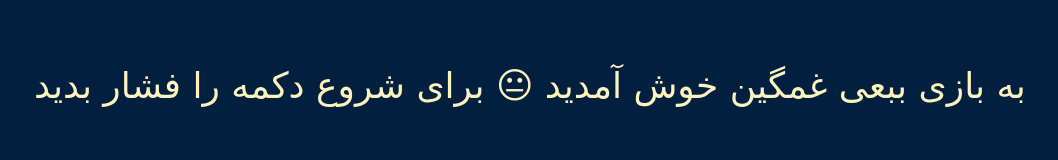
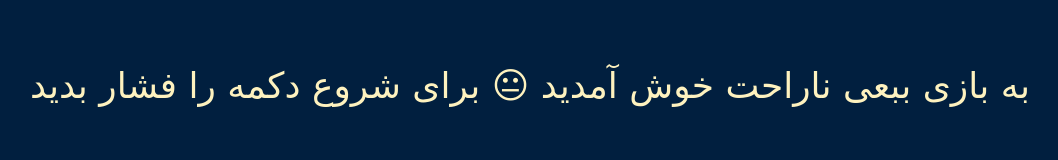
Before and after one commit to khashayar-h/sad-sheep, a plain HTML site: page index.html in a window 1280 px wide. Shown: the top 160 px of the page, without its empty margins (119-1177 px from the left). Drawn offline with nearby package versions, Linux system fonts and the light colour scheme; a web font is replaced by a local one.

Commit message:
changed title

```diff
--- a/index.html
+++ b/index.html
@@ -3,7 +3,7 @@
 
 <head>
   <meta charset="utf-8">
-  <title>Simon</title>
+  <title>بازی ببعی ناراحت</title>
   <meta name="theme-color" content="#011F3F">
   <link href="https://cdn.jsdelivr.net/npm/bootstrap@5.2.3/dist/css/bootstrap.min.css" rel="stylesheet" integrity="sha384-rbsA2VBKQhggwzxH7pPCaAqO46MgnOM80zW1RWuH61DGLwZJEdK2Kadq2F9CUG65" crossorigin="anonymous">
   <link rel="stylesheet" href="styles.css">
@@ -13,7 +13,7 @@
 </head>
 
 <body class="overflow-hidden overflow-sm-visible">
-  <h1 id="level-title">به بازی ببعی غمگین خوش آمدید 😐 برای شروع دکمه را فشار بدید</h1>
+  <h1 id="level-title">به بازی ببعی ناراحت خوش آمدید 😐 برای شروع دکمه را فشار بدید</h1>
   <div class="d-flex flex-column">
     <div class="row d-flex justify-content-center">
 
```
